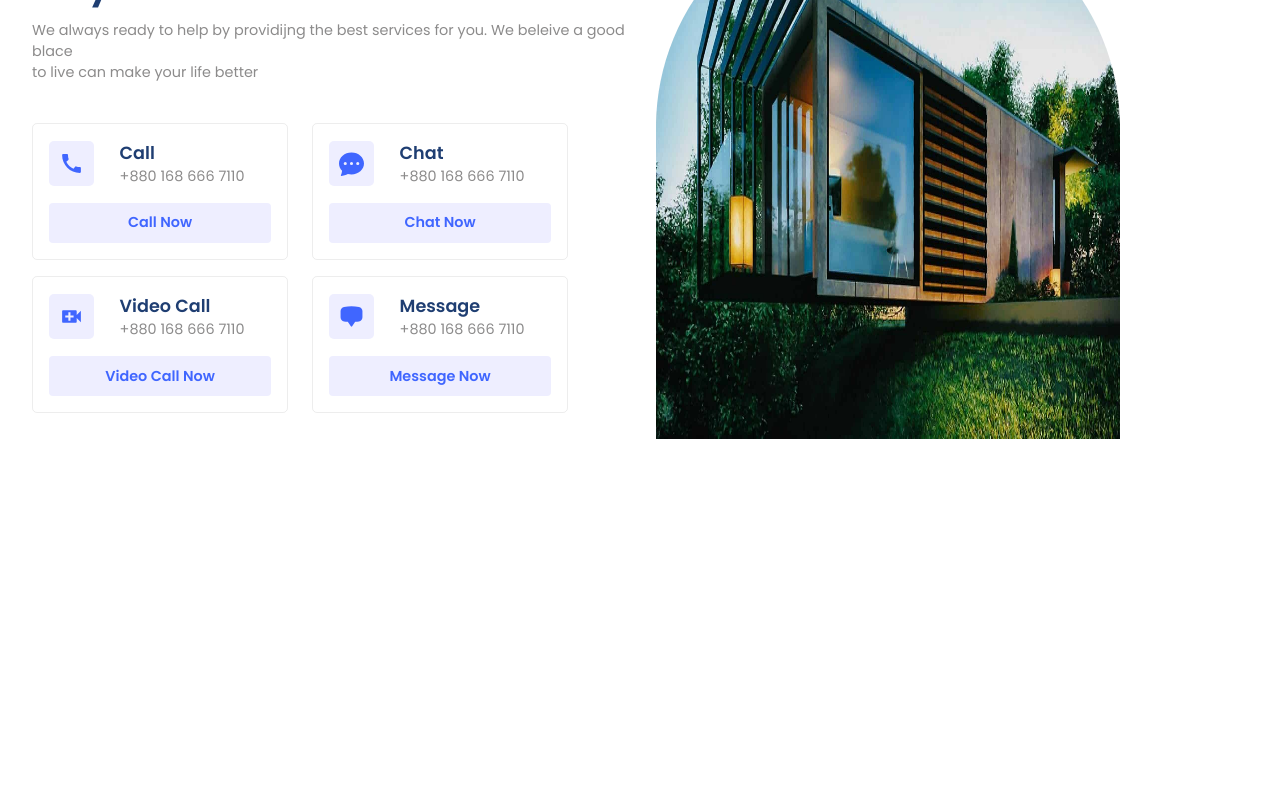
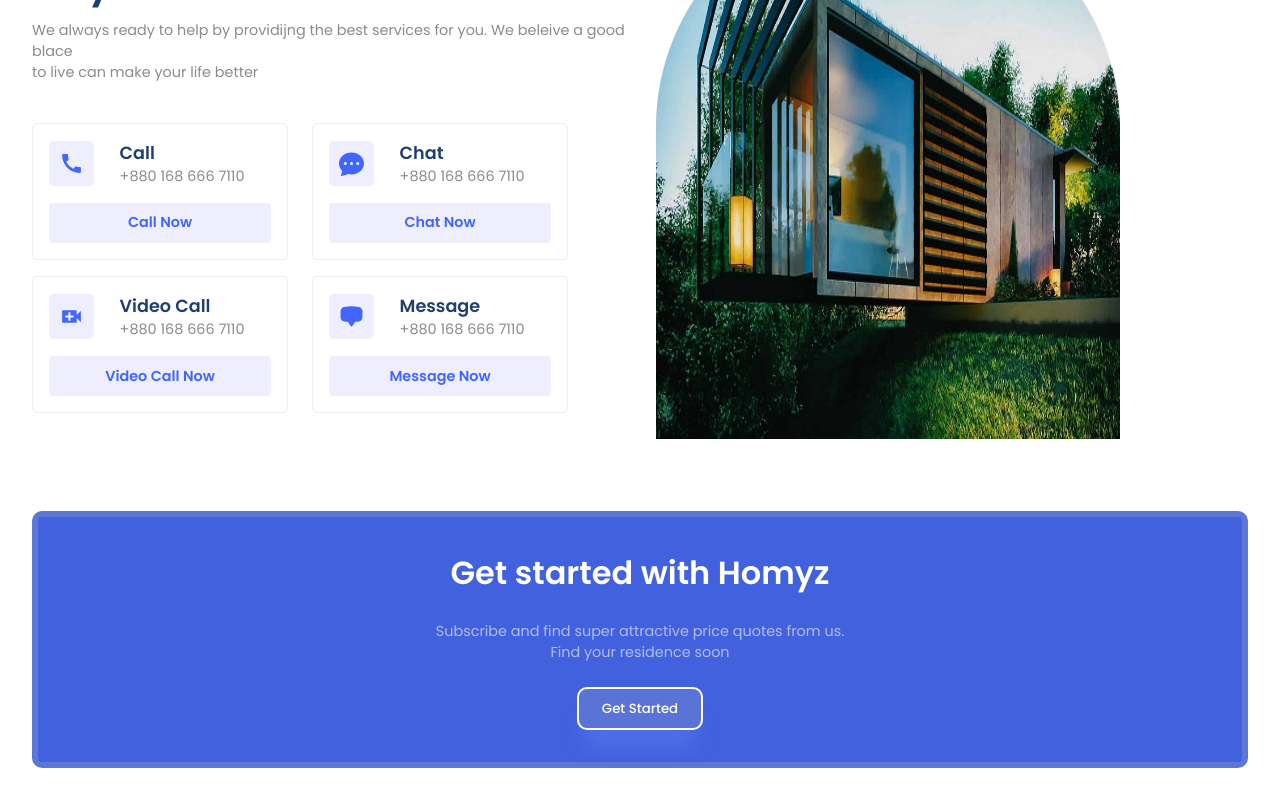
Before and after one commit to MehediMashfan086/react-project-homeyz, a React (Create React App) app: page / in a window 1280 px wide. Shown: the part 2163-2963 px from the top of the page. Before the commit the page ends 2642 px from the top, so only its background shows below. Built offline with nearby package versions, Linux system fonts and the light colour scheme.

Commit message:
feat(GetStarted): GetStarted Section Done

```diff
--- a/src/App.js
+++ b/src/App.js
@@ -1,6 +1,7 @@
 import './App.css';
 import Companies from './components/Companies/Companies';
 import Contact from './components/Contact/Contact';
+import GetStarted from './components/GetStarted/GetStarted';
 import Header from './components/Header/Header';
 import Hero from './components/Hero/Hero';
 import Residencies from './components/Residencies/Residencies';
@@ -18,6 +19,7 @@
       <Residencies />
       <Value />
       <Contact />
+      <GetStarted />
     </div>
   );
 }
--- /dev/null
+++ b/src/components/GetStarted/GetStarted.css
@@ -0,0 +1,24 @@
+.inner-container {
+    gap: 1.5rem;
+    background: #4161df;
+    padding: 2rem;
+    border-radius: 10px;
+    border: 6px solid #5d77d6;
+    text-align: center;
+}
+
+.inner-container .primaryText {
+    color: white;
+    font-weight: 600;
+}
+
+.inner-container .secondaryText {
+    color: rgba(255, 255, 255, 0.587)
+}
+
+.inner-container .button {
+    background: #5a73d7;
+    border-radius: 10px;
+    border: 2px solid white;
+    box-shadow: var(--shadow);
+}
--- /dev/null
+++ b/src/components/GetStarted/GetStarted.jsx
@@ -0,0 +1,25 @@
+import React from 'react'
+import "./GetStarted.css"
+
+const GetStarted = () => {
+  return (
+    <div>
+      <section className="g-wrapper">
+        <div className="paddings innerWidth g-container">
+            <div className="flexColCenter inner-container">
+                <span className='primaryText'>Get started with Homyz</span>
+                <span className='secondaryText'>Subscribe and find super attractive price quotes from us.
+                <br />
+                Find your residence soon
+                </span>
+                <button className="button">
+                    <a href="mailto:mehedihasan62086@gmail.com">Get Started</a>
+                </button>
+            </div>
+        </div>
+      </section>
+    </div>
+  )
+}
+
+export default GetStarted
```
